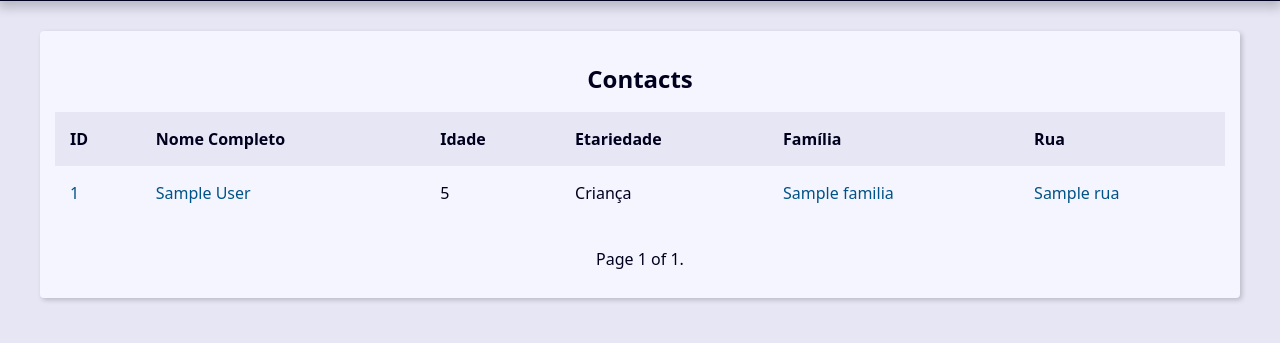
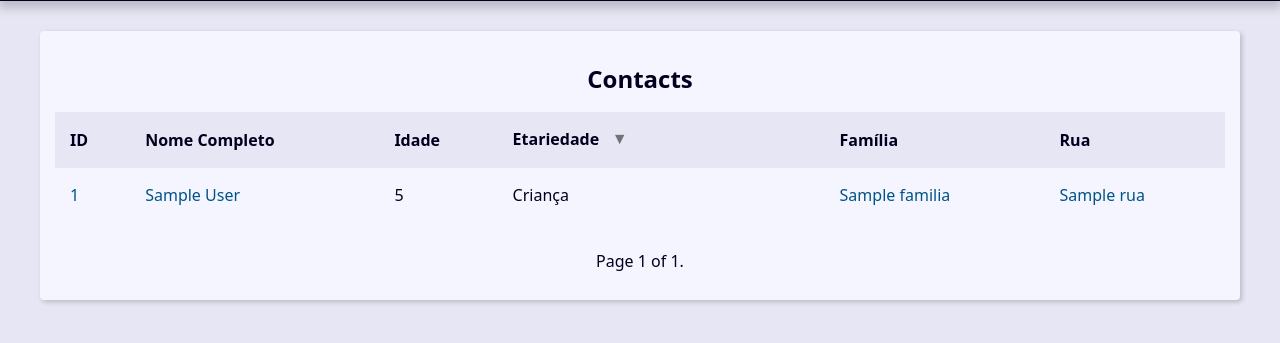
Before and after one commit to alefsousa123/Comunnity-mapping, a Django app: page / in a window 1280 px wide. Shown: the part 289-632 px from the top of the page. Run offline with Django 5.2, Linux system fonts and the light colour scheme; a user stored in the database is signed in; tables that the repository leaves empty hold one stand-in row (values such as "Sample post").

Commit message:
feat: enhance contact search functionality with age group filtering and improve UI elements

```diff
--- a/base_static/global/css/styles.css
+++ b/base_static/global/css/styles.css
@@ -351,3 +351,42 @@ svg {
 .success-row { background-color: #d4edda !important; }
 .warning-row { background-color: #fff3cd !important; }
 .danger-row  { background-color: #f8d7da !important; }
+
+.filter-select {
+    background: transparent !important;
+    border: none !important;
+    box-shadow: none !important;
+    outline: none !important;
+    color: rgba(0, 0, 0, 0.511) !important;
+    font-size: 1em;
+    padding: 0 2px !important;
+    margin-left: 0 !important;
+    min-width: 20px;
+    cursor: pointer;
+    appearance: none !important;
+    -webkit-appearance: none !important;
+    -moz-appearance: none !important;
+    text-align: left; /* <-- aqui */
+    vertical-align: text-top; /* <-- aqui */
+    font-weight: bold;
+}
+
+/* Remove a seta padrão do select no Chrome, Safari, Edge */
+.filter-select::-ms-expand {
+    display: none;
+}
+.filter-select::-webkit-inner-spin-button,
+.filter-select::-webkit-outer-spin-button,
+.filter-select::-webkit-search-cancel-button,
+.filter-select::-webkit-search-decoration {
+    display: none;
+}
+.filter-select::-webkit-input-placeholder {
+    color: transparent;
+}
+
+/* Remove a seta padrão do select no Firefox */
+.filter-select:-moz-focusring {
+    color: transparent;
+    text-shadow: 0 0 0 #333;
+}
--- a/base_templates/global/partials/_pagination.html
+++ b/base_templates/global/partials/_pagination.html
@@ -2,8 +2,14 @@
   <div class="pagination">
     <span class="step-links">
         {% if page_obj.has_previous %}
-            <a href="?page=1&q={{ request.GET.q.strip }}">&laquo; first</a>
-            <a href="?page={{ page_obj.previous_page_number }}&q={{ request.GET.q.strip }}">previous</a>
+            <a href="?page=1
+                {% if request.GET.q %}&q={{ request.GET.q|urlencode }}{% endif %}
+                {% if request.GET.age_group %}&age_group={{ request.GET.age_group|urlencode }}{% endif %}
+            ">&laquo; first</a>
+            <a href="?page={{ page_obj.previous_page_number }}
+                {% if request.GET.q %}&q={{ request.GET.q|urlencode }}{% endif %}
+                {% if request.GET.age_group %}&age_group={{ request.GET.age_group|urlencode }}{% endif %}
+            ">previous</a>
         {% endif %}
 
         <span class="current">
@@ -11,8 +17,14 @@
         </span>
 
         {% if page_obj.has_next %}
-            <a href="?page={{ page_obj.next_page_number }}&q={{ request.GET.q.strip }}">next</a>
-            <a href="?page={{ page_obj.paginator.num_pages }}&q={{ request.GET.q.strip }}">last &raquo;</a>
+            <a href="?page={{ page_obj.next_page_number }}
+                {% if request.GET.q %}&q={{ request.GET.q|urlencode }}{% endif %}
+                {% if request.GET.age_group %}&age_group={{ request.GET.age_group|urlencode }}{% endif %}
+            ">next</a>
+            <a href="?page={{ page_obj.paginator.num_pages }}
+                {% if request.GET.q %}&q={{ request.GET.q|urlencode }}{% endif %}
+                {% if request.GET.age_group %}&age_group={{ request.GET.age_group|urlencode }}{% endif %}
+            ">last &raquo;</a>
         {% endif %}
     </span>
   </div>
--- a/contact/templates/contact/create.html
+++ b/contact/templates/contact/create.html
@@ -1,7 +1,7 @@
 {% extends "global/base.html" %}
 
 {% block content %}
-<h1>CREATE CONTACT</h1>
+<h1>Criar Contato</h1>
   <div class="form-wrapper">
 
     <h2>Contact</h2>
--- a/contact/templates/contact/family.html
+++ b/contact/templates/contact/family.html
@@ -6,7 +6,7 @@
     </h1>
     <p><b>ID:</b> {{ familia.id }}</p>
     <p><b>Rua:</b> {{ familia.rua }}</p>
-    <p><b>Endereço:</b> {{ familia.endereco }}</p>
+    <p><b>Endereço:</b> {{familia.rua}} - {{ familia.endereco }}</p>
     <p><b>Reunião Devocional:</b> {{ familia.reuniao_devocional|yesno:"Sim,Não" }}</p>
     <p><b>Data Última Visita:</b> {{ familia.data_ultima_reuniao }}</p>
     <p><b>Nível de Envolvimento:</b> {{ familia.nivel_envolvimento }}</p>
--- a/contact/templates/contact/family_page.html
+++ b/contact/templates/contact/family_page.html
@@ -28,7 +28,7 @@
                         <a class="table-link" href="{% url 'contact:familia_detail' familia.id %}">{{ familia.nome }}</a>
                     </td>
                     <td class="table-cel">
-                        {{ familia.endereco }}
+                        {{familia.rua}} - {{ familia.endereco }}
                     </td>
                     <td class="table-cel">
                         {{ familia.nivel_envolvimento }}
--- a/contact/templates/contact/index.html
+++ b/contact/templates/contact/index.html
@@ -12,7 +12,18 @@
                     <th class="table-header">ID</th>
                     <th class="table-header">Nome Completo</th>
                     <th class="table-header">Idade</th>
-                    <th class="table-header">Etariedade</th>
+                    <th class="table-header">
+    Etariedade
+    <form method="get" style="display:inline; margin-left: 0.4em; vertical-align: middle;">
+        <select name="age_group" id="age_group" onchange="this.form.submit()" class="filter-select" style="font-weight: bold;">
+            <option value="">&#9660;</option>
+            <option value="criança" {% if request.GET.age_group == "criança" %}selected{% endif %}>Criança</option>
+            <option value="Pré jovem" {% if request.GET.age_group == "Pré jovem" %}selected{% endif %}>Pré-jovem</option>
+            <option value="jovem" {% if request.GET.age_group == "jovem" %}selected{% endif %}>Jovem</option>
+            <option value="adulto" {% if request.GET.age_group == "adulto" %}selected{% endif %}>Adulto</option>
+        </select>
+    </form>
+</th>
                     <th class="table-header">Família</th>
                     <th class="table-header">Rua</th>
                 </tr>
--- a/contact/views/contact_views.py
+++ b/contact/views/contact_views.py
@@ -10,12 +10,14 @@ def index(request):
     Recupera todos os contatos marcados como 'show=True'
     e ordena do mais recente para o mais antigo.
     """
-    contacts = (
-        Contact.objects
-        .filter(show=True, owner=request.user)
-        .order_by("-id")
-    )
-    paginator = Paginator(contacts, 10)  # Show 10 contacts per page
+    age_group = request.GET.get("age_group", "").strip()
+    contatos = Contact.objects.filter(show=True, owner=request.user).order_by("-id")
+
+    # Filtro por faixa etária em Python
+    if age_group:
+        contatos = [c for c in contatos if c.age_group.lower() == age_group.lower()]
+
+    paginator = Paginator(contatos, 10)  # Show 10 contacts per page
     page_number = request.GET.get('page')  # Get the page number from the request
     page_obj = paginator.get_page(page_number)  # Get the contacts for the requested page
 
@@ -32,20 +34,24 @@ def index(request):
 @login_required(login_url="contact:login")
 def search(request):
     search_value = request.GET.get("q", "").strip()
-    if not search_value:
+    age_group = request.GET.get("age_group", "").strip()
+    if not search_value and not age_group:
         return redirect("contact:index")
 
-    contacts = (
-        Contact.objects
-        .filter(show=True, owner=request.user)
-        .filter(
+    contatos = Contact.objects.filter(show=True, owner=request.user)
+    if search_value:
+        contatos = contatos.filter(
             Q(first_name__icontains=search_value) |
             Q(last_name__icontains=search_value) |
-            Q(description__icontains=search_value)
+            Q(description__icontains=search_value) |
+            Q(familia__nome__icontains=search_value) |
+            Q(rua__nome__icontains=search_value)
         )
-        .order_by("-id")
-    )
-    paginator = Paginator(contacts, 10)
+    if age_group:
+        contatos = contatos.filter(age_group__iexact=age_group)
+
+    contatos = contatos.order_by("-id")
+    paginator = Paginator(contatos, 10)
     page_number = request.GET.get('page')
     page_obj = paginator.get_page(page_number)
 
--- a/contact/views/family_views.py
+++ b/contact/views/family_views.py
@@ -94,7 +94,8 @@ def search_familias(request):
         .filter(
             Q(nome__icontains=search_value) |
             Q(endereco__icontains=search_value) |
-            Q(description__icontains=search_value)
+            Q(description__icontains=search_value) |
+            Q(rua__nome__icontains=search_value)  # <-- busca pelo nome da rua
         )
         .order_by("-id")
     )
```
Also changed, not shown: contact/views/contact_forms.py (+35 -0 lines).
